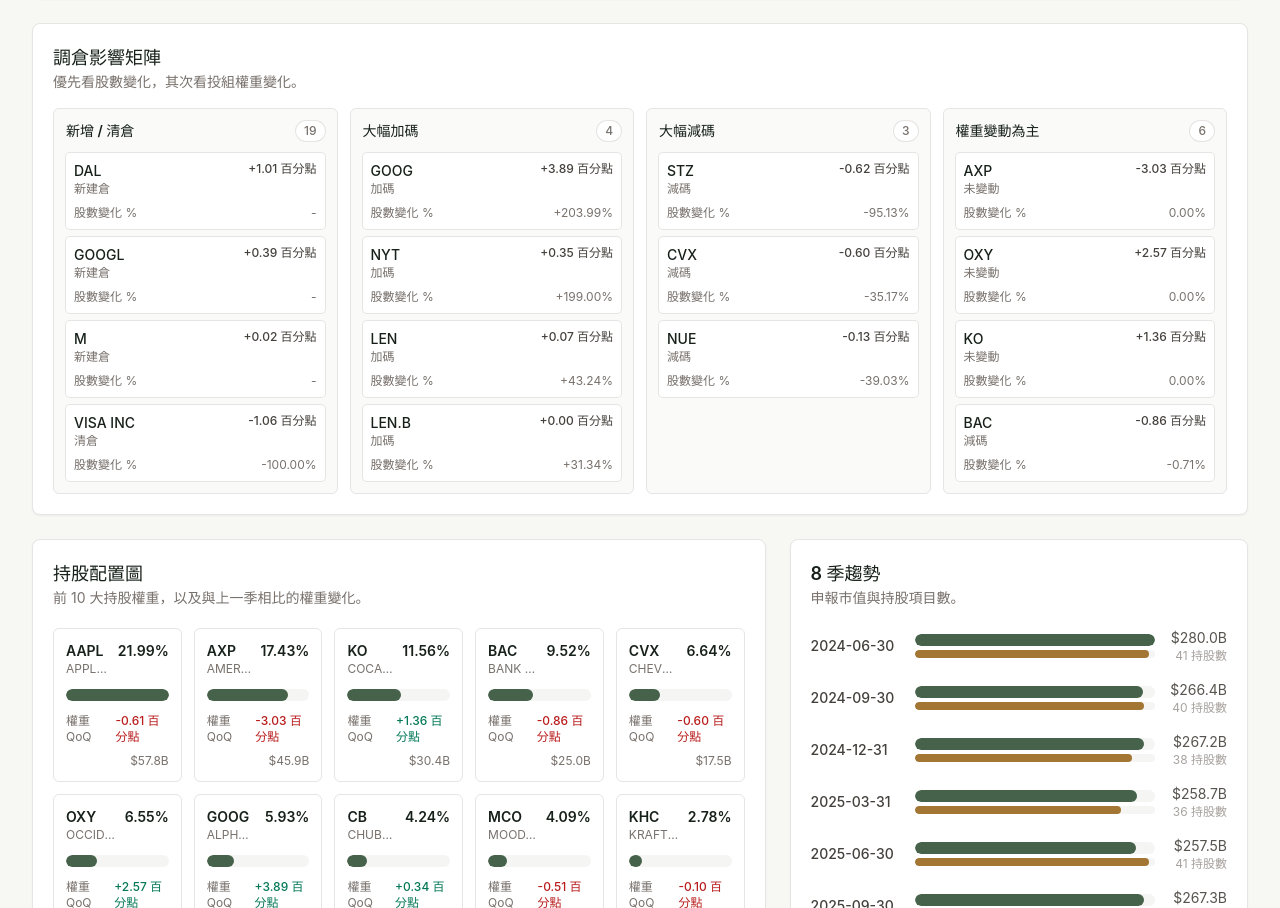
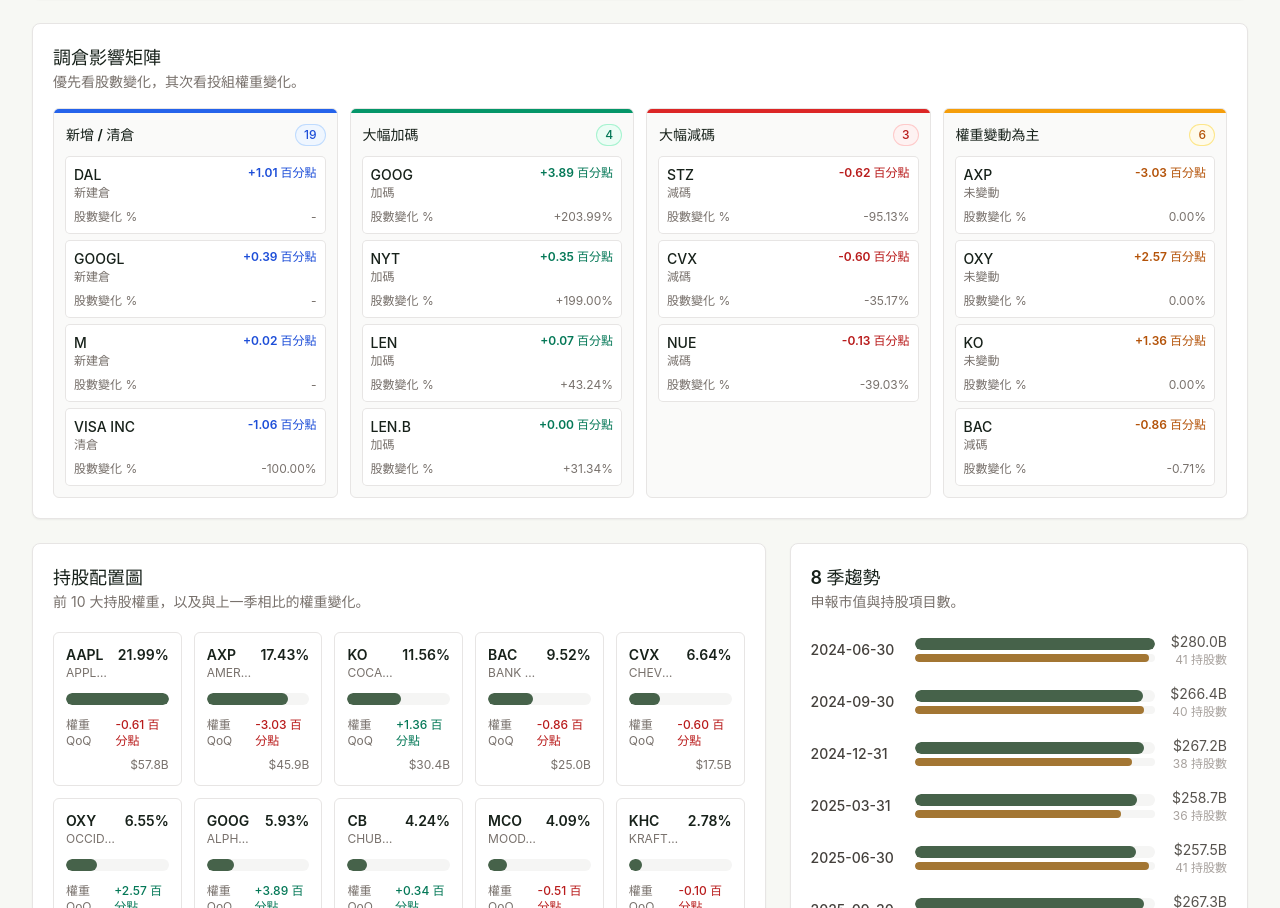
Before and after one commit to junyuo/berkshire-13f-tracker, a React (Vite) app: page / in a window 1280 px wide. Shown: the part 1489-2397 px from the top of the page. Built offline with nearby package versions, Linux system fonts and the light colour scheme.

Commit message:
Add semantic colors to change impact matrix

```diff
--- a/src/components/MeaningfulMoves.tsx
+++ b/src/components/MeaningfulMoves.tsx
@@ -11,6 +11,29 @@
   return `${safeValue > 0 ? "+" : ""}${safeValue.toFixed(2)} ${pointsLabel}`;
 }
 
+const tones = {
+  blue: {
+    bar: "bg-blue-600",
+    badge: "bg-blue-50 text-blue-700 ring-blue-200",
+    value: "text-blue-700",
+  },
+  green: {
+    bar: "bg-emerald-600",
+    badge: "bg-emerald-50 text-emerald-700 ring-emerald-200",
+    value: "text-emerald-700",
+  },
+  red: {
+    bar: "bg-red-600",
+    badge: "bg-red-50 text-red-700 ring-red-200",
+    value: "text-red-700",
+  },
+  amber: {
+    bar: "bg-amber-500",
+    badge: "bg-amber-50 text-amber-700 ring-amber-200",
+    value: "text-amber-700",
+  },
+};
+
 export default function MeaningfulMoves({ changes }: { changes: Holding[] }) {
   const { actionLabel, t } = useLanguage();
   const important = changes
@@ -19,18 +42,22 @@
   const categories = [
     {
       label: t("newOrSoldOut"),
+      tone: tones.blue,
       items: changes.filter((holding) => holding.action === "New Position" || holding.action === "Sold Out"),
     },
     {
       label: t("largeAdds"),
+      tone: tones.green,
       items: important.filter((holding) => holding.action === "Added" && (holding.shareChangePercent ?? 0) >= 10),
     },
     {
       label: t("largeTrims"),
+      tone: tones.red,
       items: important.filter((holding) => holding.action === "Reduced" && (holding.shareChangePercent ?? 0) <= -10),
     },
     {
       label: t("weightOnlyMoves"),
+      tone: tones.amber,
       items: important.filter(
         (holding) =>
           holding.action !== "New Position" &&
@@ -49,10 +76,12 @@
       </div>
       <div className="mt-4 grid gap-3 lg:grid-cols-4">
         {categories.map((category) => (
-          <div key={category.label} className="rounded-md border border-stone-200 bg-stone-50 p-3">
+          <div key={category.label} className="overflow-hidden rounded-md border border-stone-200 bg-stone-50">
+            <div className={`h-1 ${category.tone.bar}`} />
+            <div className="p-3">
             <div className="flex items-center justify-between gap-2">
               <h3 className="text-sm font-semibold text-ink">{category.label}</h3>
-              <span className="rounded-full bg-white px-2 py-0.5 text-xs font-medium text-stone-500 ring-1 ring-stone-200">
+              <span className={`rounded-full px-2 py-0.5 text-xs font-medium ring-1 ${category.tone.badge}`}>
                 {category.items.length}
               </span>
             </div>
@@ -64,7 +93,9 @@
                       <p className="truncate text-sm font-medium text-ink">{holding.ticker ?? holding.issuerName}</p>
                       <p className="text-xs text-stone-500">{actionLabel(holding.action)}</p>
                     </div>
-                    <p className="text-right text-xs font-medium text-stone-700">{formatPoints(holding.weightChange, t("points"))}</p>
+                    <p className={`text-right text-xs font-semibold ${category.tone.value}`}>
+                      {formatPoints(holding.weightChange, t("points"))}
+                    </p>
                   </div>
                   <div className="mt-2 flex items-center justify-between gap-2 text-xs text-stone-500">
                     <span>{t("shareChangePercent")}</span>
@@ -74,6 +105,7 @@
               ))}
               {!category.items.length ? <p className="py-3 text-sm text-stone-500">{t("noItems")}</p> : null}
             </div>
+            </div>
           </div>
         ))}
       </div>
```
